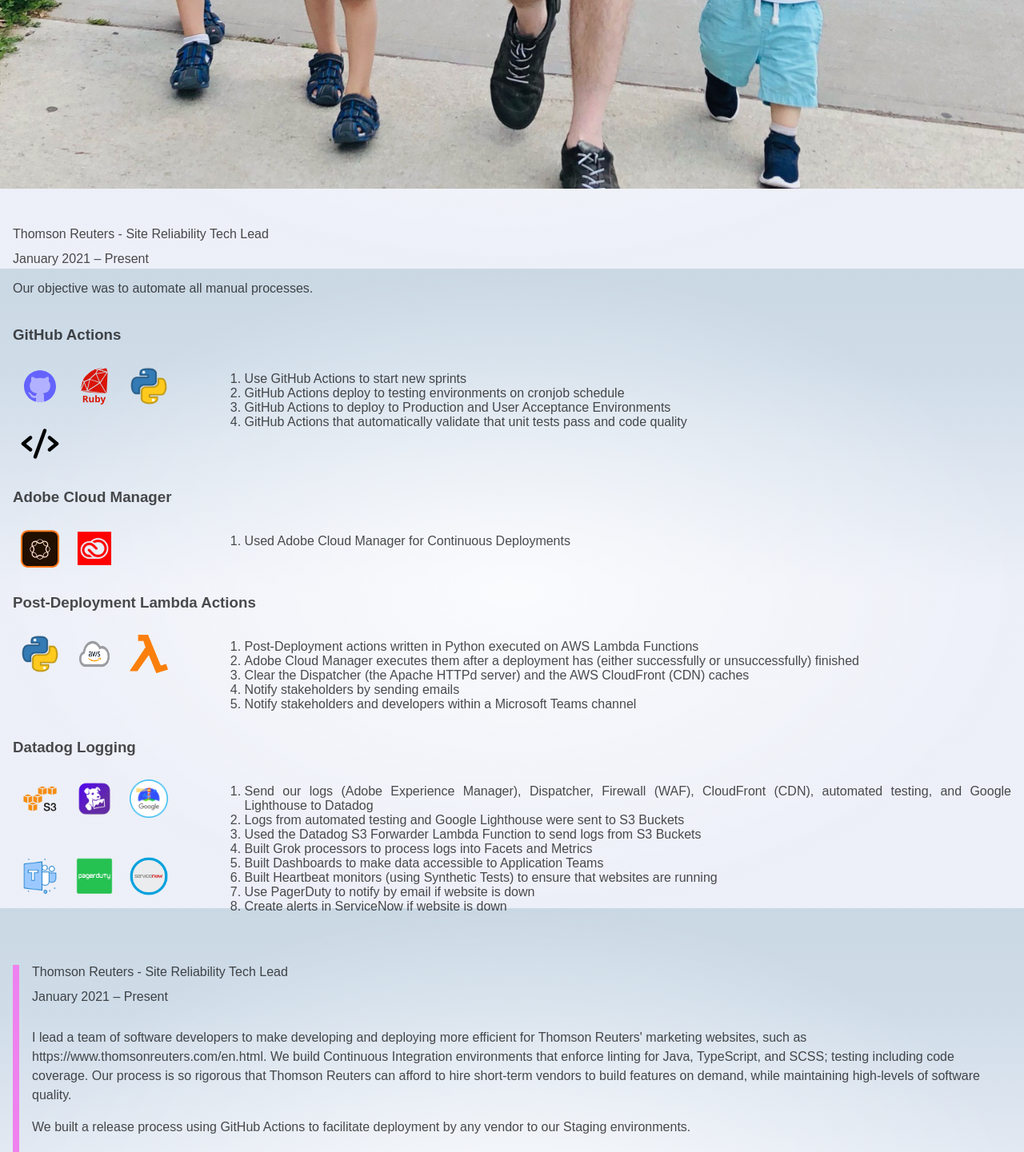
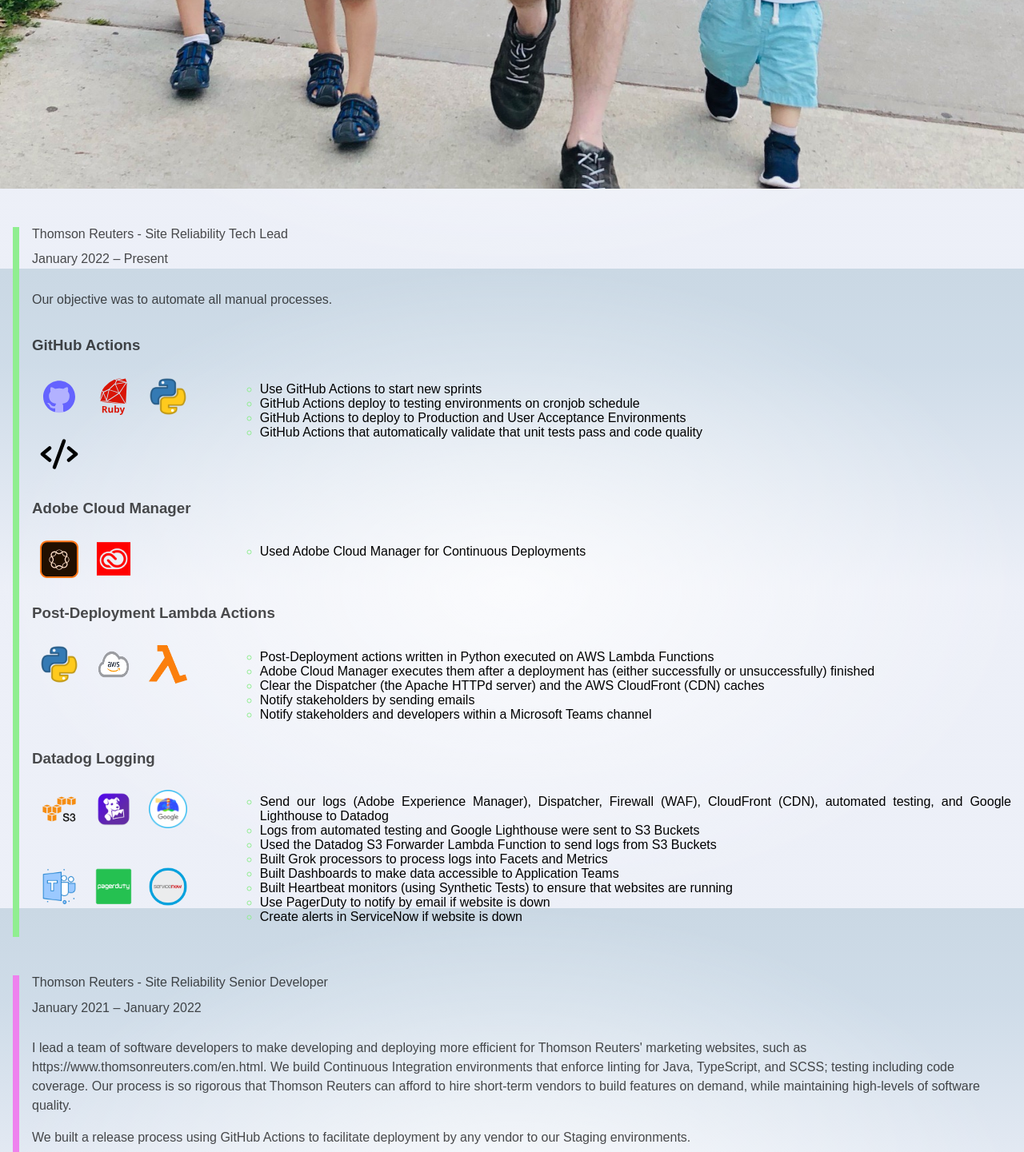
Before and after one commit to ofer987/danofer, a SvelteKit app in the folder static/: page / in a window 1280 px wide. Shown: the part 1264-2705 px from the top of the page at 80% size. Built offline with nearby package versions, Linux system fonts and the light colour scheme.

Commit message:
fix(resume): colour and dates

```diff
--- a/static/src/routes/+page.svelte
+++ b/static/src/routes/+page.svelte
@@ -59,7 +59,7 @@
 		<div class="work" id="thomson-reuters-digital-3">
 			<div class="heading">
 				<h2 class="position">Thomson Reuters - Site Reliability Tech Lead</h2>
-				<h2 class="at">January 2021 – Present</h2>
+				<h2 class="at">January 2022 – Present</h2>
 			</div>
 			<p>Our objective was to automate all manual processes.</p>
 			<div class="experience">
@@ -191,8 +191,8 @@
 
 		<div class="work" id="thomson-reuters-digital-2">
 			<div class="heading">
-				<h2 class="position">Thomson Reuters - Site Reliability Tech Lead</h2>
-				<h2 class="at">January 2021 – Present</h2>
+				<h2 class="position">Thomson Reuters - Site Reliability Senior Developer</h2>
+				<h2 class="at">January 2021 – January 2022</h2>
 			</div>
 			<p>
 				I lead a team of software developers to make developing and deploying more efficient for
@@ -786,6 +786,10 @@
 	.work {
 		margin: 3em 1em 3em 1em;
 
+		&#thomson-reuters-digital-3 {
+			@include work(lightgreen);
+		}
+
 		&#thomson-reuters-digital-2 {
 			@include work(violet);
 		}
```
